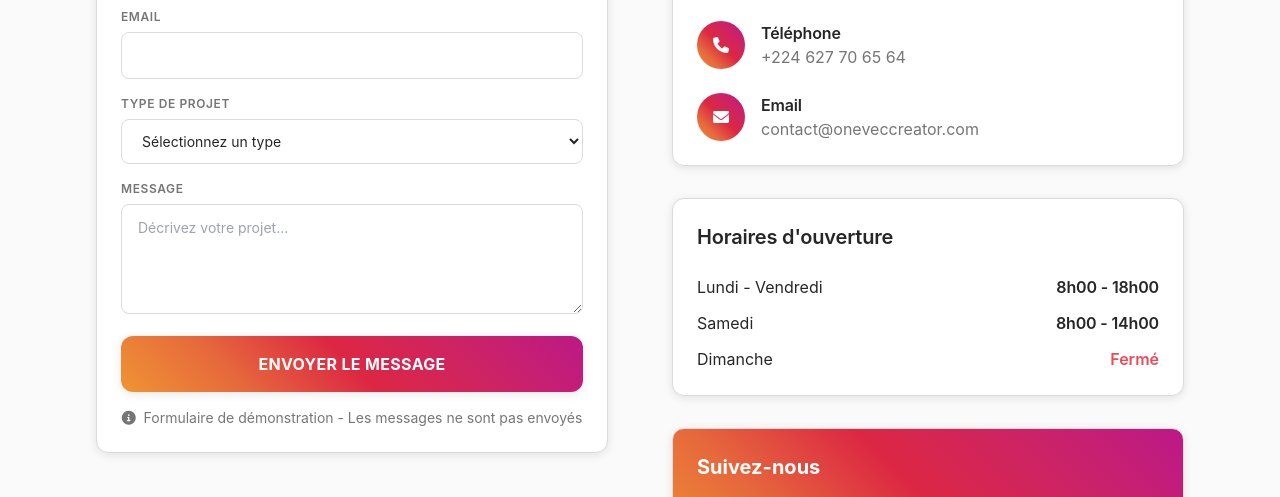
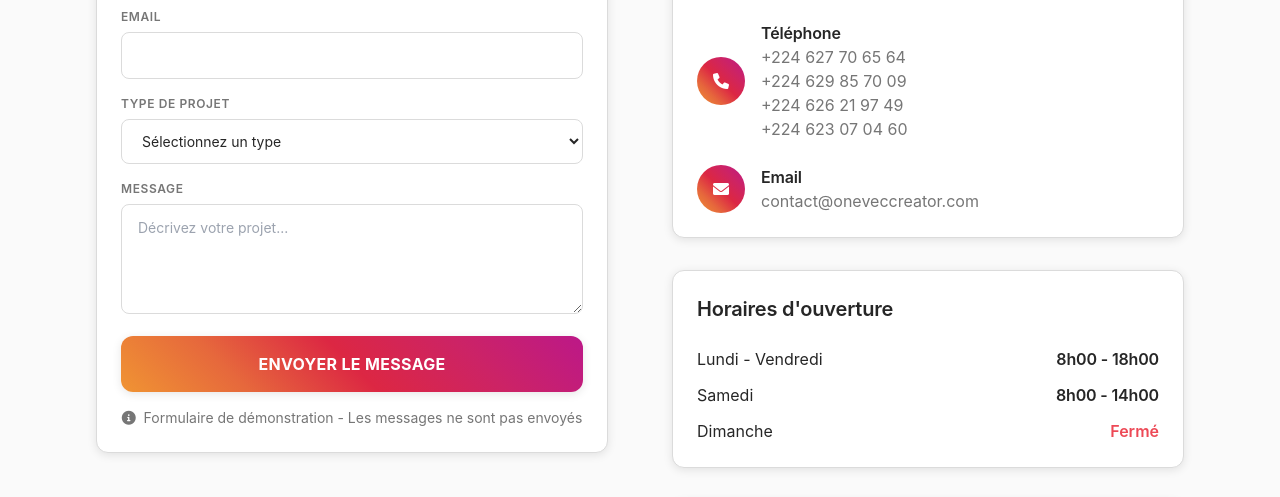
Before and after one commit to 23keita/onevec-pro, a plain HTML site: page index.html in a window 1280 px wide. Shown: the part 4211-4708 px from the top of the page. Drawn offline with nearby package versions, Linux system fonts and the light colour scheme.

Commit message:
Mise A jour

```diff
--- a/index.html
+++ b/index.html
@@ -536,6 +536,9 @@
                                 <div>
                                     <h5 class="ig-subtitle">Téléphone</h5>
                                     <p class="ig-text-light">+224 627 70 65 64</p>
+                                    <p class="ig-text-light">+224 629 85 70 09</p>
+                                    <p class="ig-text-light">+224 626 21 97 49</p>
+                                    <p class="ig-text-light">+224 623 07 04 60</p>
                                 </div>
                             </div>
 
```
